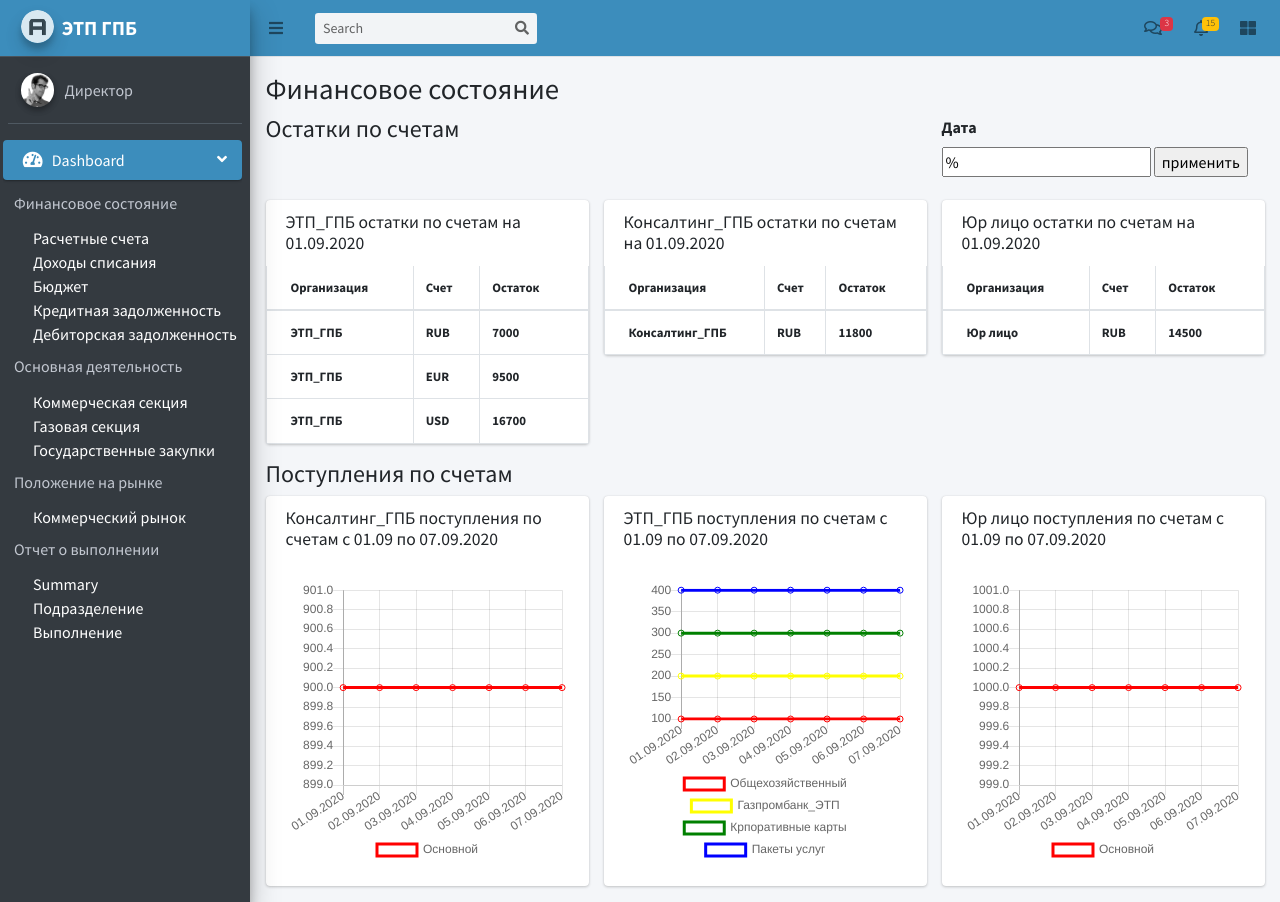
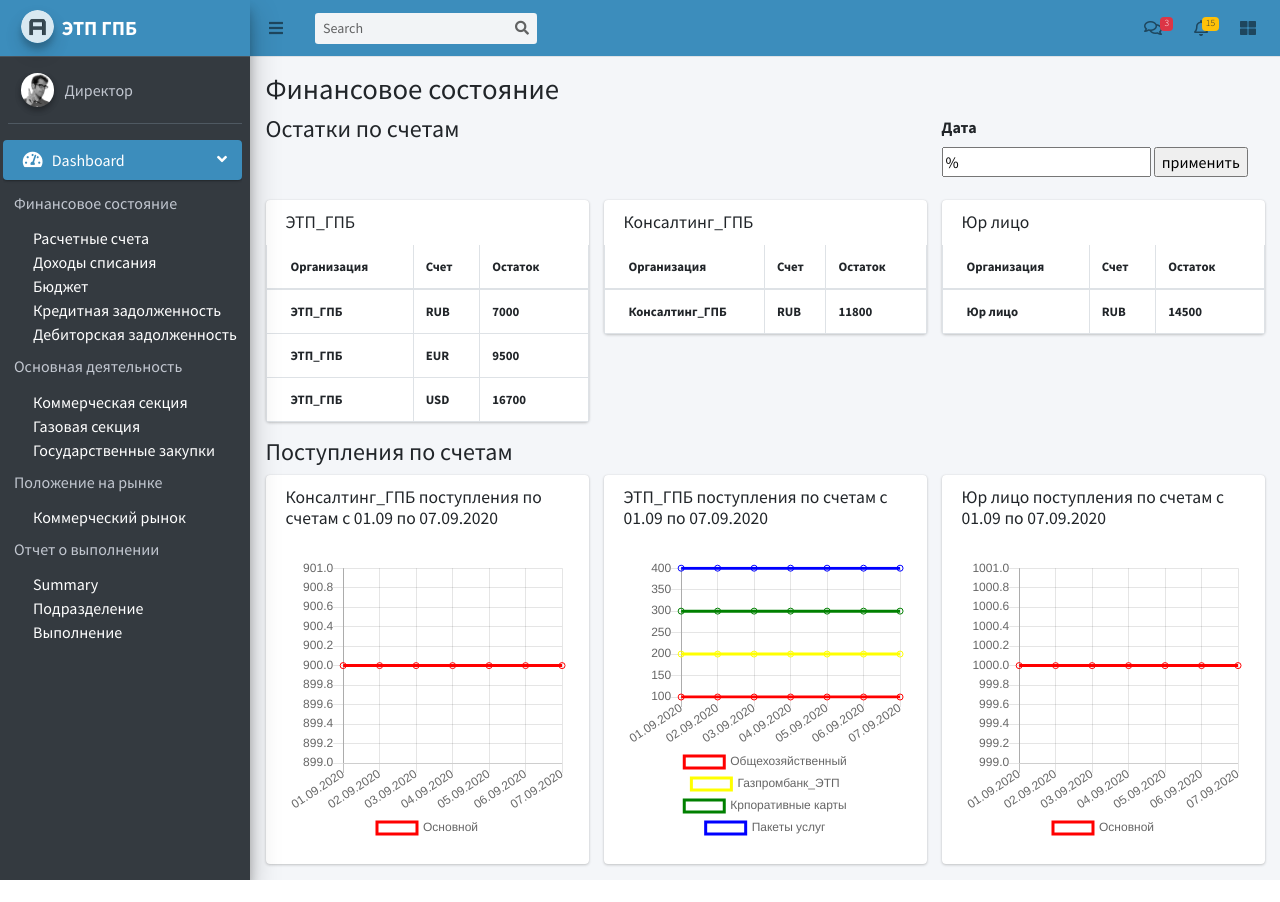
Before and after one commit to denisorionov/gpb_dashboard, a Django app: page / in a window 1280 px wide. After the commit the page ends 880 px from the top, so only its background shows below. Run offline with Django 3.2, Linux system fonts and the light colour scheme; data comes from the database, SQL or seed files in the repository; some libraries are stand-ins or nearby versions.

Commit message:
Fix template

```diff
--- a/dashboard/forms.py
+++ b/dashboard/forms.py
@@ -5,4 +5,4 @@
 
 
 class DateForm(forms.Form):
-    date = forms.DateField(widget=forms.DateInput(attrs={'class': 'datepicker'}))
+    date = forms.DateField(widget=forms.DateInput(attrs={'class': 'datepicker', 'data-date-format': "mm.dd.yyyy"}))
--- a/dashboard/templates/dashboard/index.html
+++ b/dashboard/templates/dashboard/index.html
@@ -292,15 +292,13 @@
       <div class="container-fluid">
         <div class="row">
           {% for company in companies %}
-
           <div class="col-lg-4">
             <div class="card">
               <div class="card-header border-0">
-                <h3 class="card-title">{{ company.name }} остатки по счетам на {{ date }}</h3>
-                <div class="card-tools">
-                </div>
+                <h3 class="card-title">{{ company.name }}</h3>
               </div>
               <div class="card-body table-responsive p-0">
+
                 <table class="table table-bordered table-hover table-condensed small" id="BalanceTable">
                   <thead>
                   <tr>
```
